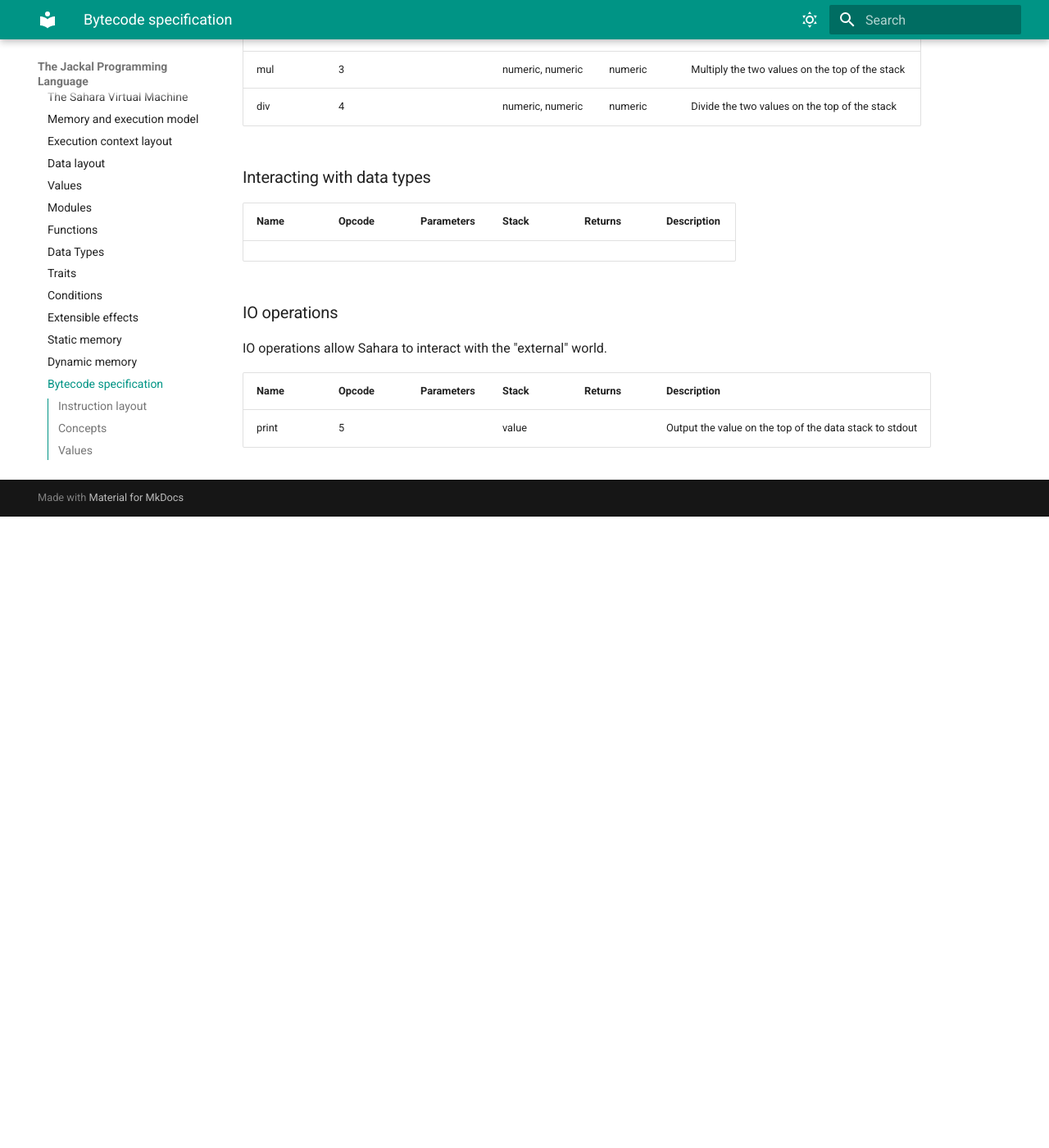
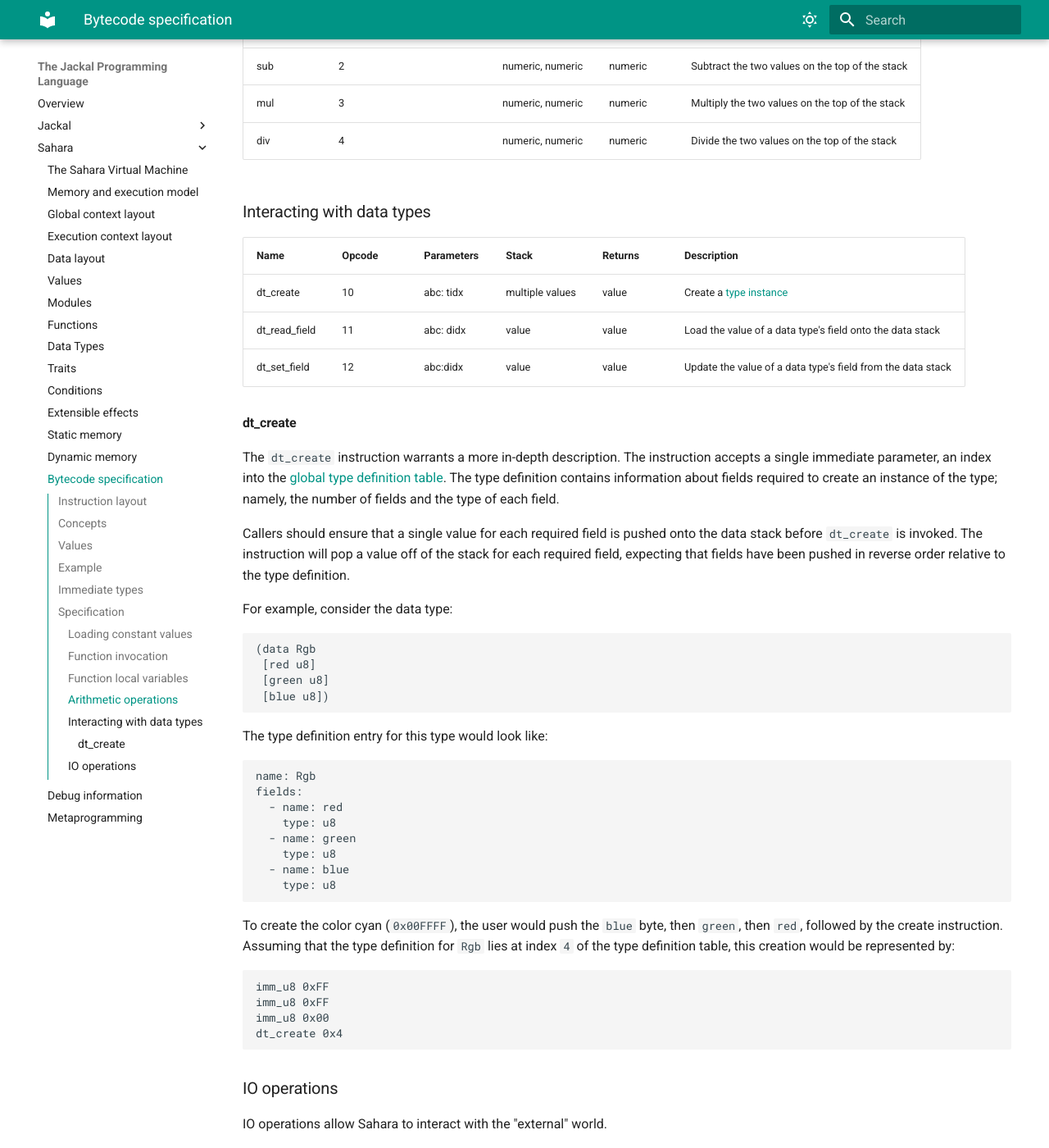
Before and after one commit to jkaye2012/jackal-lisp, an MkDocs documentation site: the page built from docs/sahara/bytecode.md, in a window 1280 px wide and 1400 px high, scrolled down 4018 px. Shown: the whole window at 82% size. Built offline with MkDocs 1.6.1 and Material for MkDocs 9.7.7, drawn with Linux system fonts in a browser that asks for light colours; before the commit the page ends 4648 px from its top, so only the background shows below that; some of the changed text lies outside the part shown.

Commit message:
Document forthcoming data instructions

````diff
--- a/docs/sahara/bytecode.md
+++ b/docs/sahara/bytecode.md
@@ -78,13 +78,14 @@ interpret these bytes separately would instead be specified as `a: u8, b: u8`.
 Most of the immediate parameter types within the specification are obvious. A few are specific to Sahara that could be
 confusing:
 
-* `cidx`: an index into the global constant pool
-* `fidx`: an index into the global function table
-* `hidx`: a memory location in the current execution context's heap
-* `lidx`: a relative offset into the current execution context's local storage
+* `cidx`: `constant index`, an index into the global constant pool
+* `fidx`: `function index`, an index into the global function table
+* `tidx`: `type index`, an index into the global type definition table
+* `hidx`: `heap index`, a memory location in the current execution context's heap
+* `lidx`: `local index`, a relative offset into the current execution context's local storage
+* `didx`: `data index`, a relative offset into a data type's [field definition](./data-types.md#type-definitions)
 
-Each of these should be read as a mnemonic; they are pronounced "constant index", "function index", "heap index", and
-"local index" respectively.
+Each of these indices is 24 bits wide, occupying the `abc` bits using big endian encoding.
 
 ## Specification
 
@@ -126,7 +127,7 @@ they are indexed using the order in which they are defined (beginning with index
 
 | Name        | Opcode | Parameters | Stack | Returns | Description                                             |
 |-------------|--------|------------|-------|---------|---------------------------------------------------------|
-| local_store | 8      |            | value |         | Store a value into a local variable from the data stack |
+| local_store | 8      | abc; lidx  | value |         | Store a value into a local variable from the data stack |
 | local_read  | 9      | abc: lidx  |       | value   | Load a local variable onto the data stack               |
 
 ### Arithmetic operations
@@ -147,9 +148,55 @@ different. While this may be inconvenient for the user, any other implementation
 
 ### Interacting with data types
 
-| Name | Opcode | Parameters | Stack | Returns | Description |
-|------|--------|------------|-------|---------|-------------|
-|      |        |            |       |         |             |
+| Name          | Opcode | Parameters | Stack           | Returns | Description                                                 |
+|---------------|--------|------------|-----------------|---------|-------------------------------------------------------------|
+| dt_create     | 10     | abc: tidx  | multiple values | value   | Create a [type instance](./data-types.md#type-instances)    |
+| dt_read_field | 11     | abc: didx  | value           | value   | Load the value of a data type's field onto the data stack   |
+| dt_set_field  | 12     | abc:didx   | value           | value   | Update the value of a data type's field from the data stack |
+
+#### dt_create
+
+The `dt_create` instruction warrants a more in-depth description. The instruction accepts a single immediate parameter,
+an index into the [global type definition table](./global-context.md#type-definitions). The type definition contains
+information about fields required to create an instance of the type; namely, the number of fields and the type of each
+field.
+
+Callers should ensure that a single value for each required field is pushed onto the data stack before `dt_create` is
+invoked. The instruction will pop a value off of the stack for each required field, expecting that fields have been
+pushed in reverse order relative to the type definition.
+
+For example, consider the data type:
+
+```lisp
+(data Rgb
+ [red u8]
+ [green u8]
+ [blue u8])
+```
+
+The type definition entry for this type would look like:
+
+```yaml
+name: Rgb
+fields:
+  - name: red
+    type: u8
+  - name: green
+    type: u8
+  - name: blue
+    type: u8
+```
+
+To create the color cyan (`0x00FFFF`), the user would push the `blue` byte, then `green`, then `red`, followed by the
+create instruction. Assuming that the type definition for `Rgb` lies at index `4` of the type definition table, this
+creation would be represented by:
+
+```
+imm_u8 0xFF
+imm_u8 0xFF
+imm_u8 0x00
+dt_create 0x4
+```
 
 ### IO operations
 
--- a/mkdocs.yml
+++ b/mkdocs.yml
@@ -31,6 +31,7 @@ nav:
   - Sahara:
       - sahara/index.md
       - sahara/memory-execution-model.md
+      - sahara/global-context.md
       - sahara/execution-context.md
       - sahara/data-layout.md
       - sahara/value.md
````
Also changed, not shown: docs/sahara/execution-context.md (+0 -2 lines), docs/sahara/global-context.md (added, +11 -0 lines).
